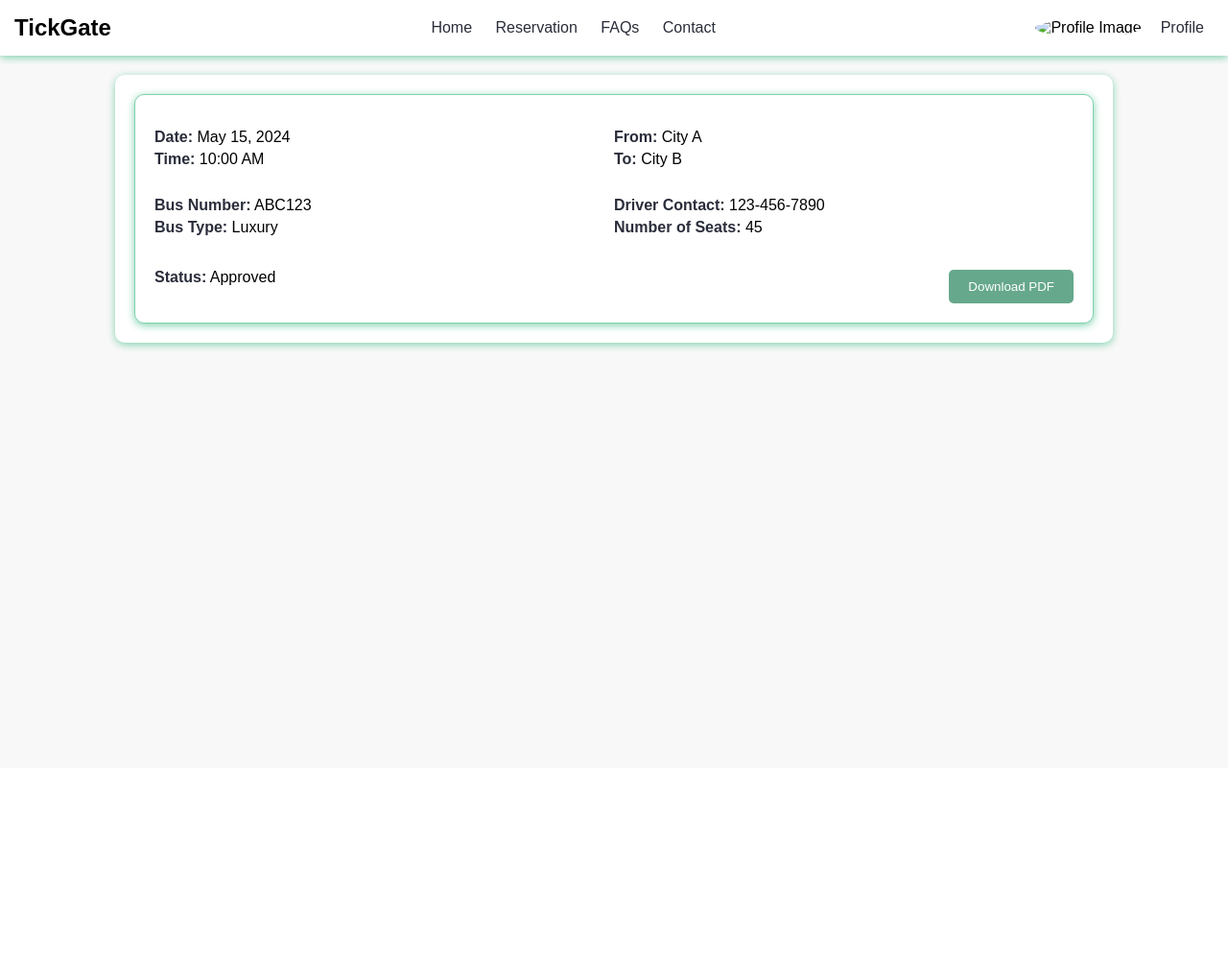
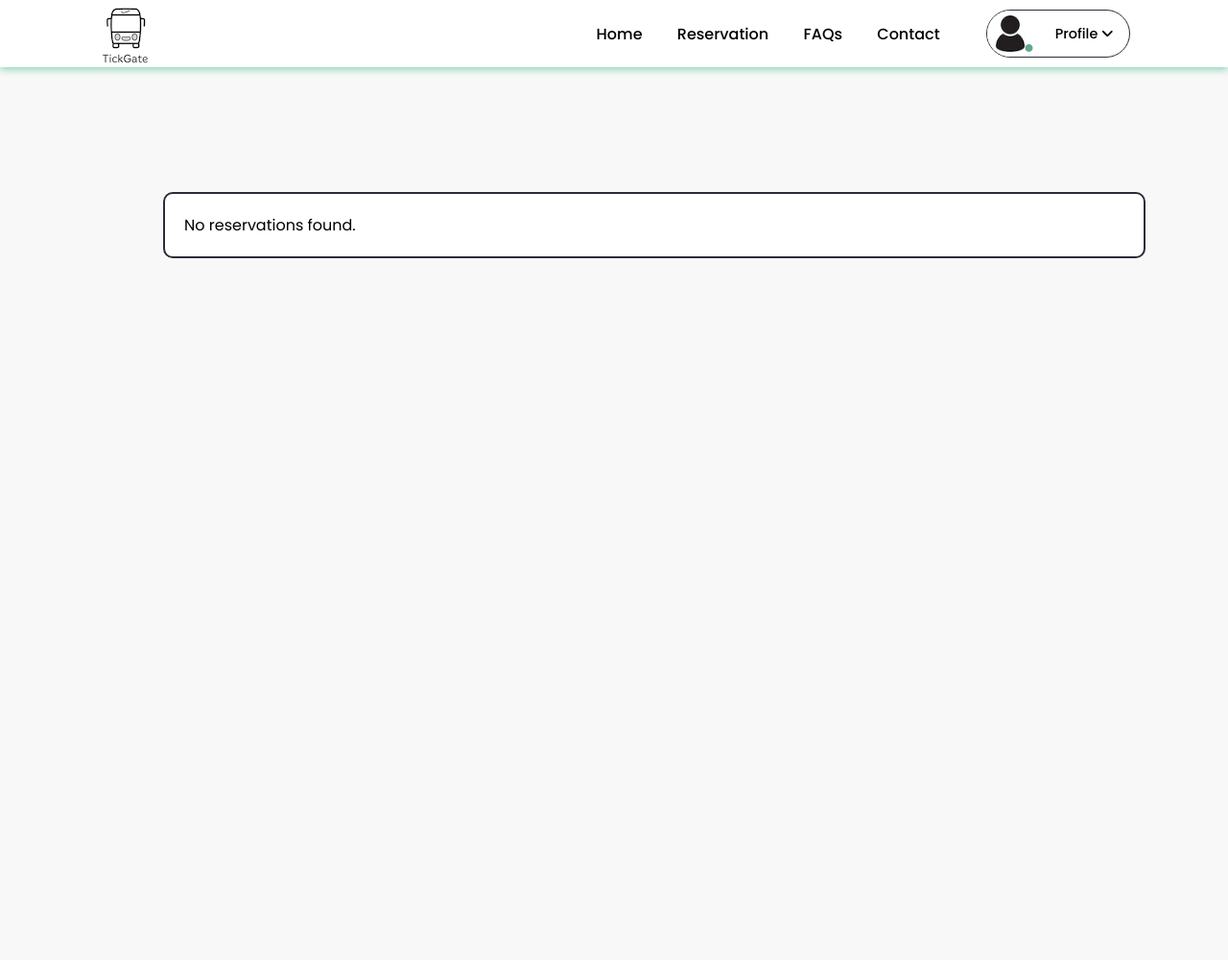
Before and after one commit to pragyaaryal/Tickgate_web, a PHP site: page /reservation.html in a window 1280 px wide. Shown: the whole page at 96% size. Before the commit the page ends 366 px from the top, so only its background shows below. Run offline with PHP 8.4, Linux system fonts and the light colour scheme; some libraries are stand-ins or nearby versions.

Commit message:
Ticket booked by the users successfully

```diff
--- /dev/null
+++ b/system/fetch_user_reservation.php
@@ -0,0 +1,57 @@
+<?php
+// Include the database connection file
+require_once 'db_connection.php';
+
+// Start the session (assuming sessions are used to store user information)
+session_start();
+
+// Check if the user is logged in
+if (!isset($_SESSION['user_id'])) {
+    // If user is not logged in, return error message
+    $response = array('error' => 'User not logged in');
+    header('Content-Type: application/json');
+    echo json_encode($response);
+    exit; // Stop further execution
+}
+
+// Get the logged-in user's ID
+$user_id = $_SESSION['user_id'];
+
+// Query to fetch reservations for the logged-in user, joining Reservation table with other tables
+$sql = "SELECT r.*, b.BusType, b.ContactNumber, rt.FromLocation, rt.Destination, rt.DepartureDate, rt.DepartureTime
+        FROM Reservation r
+        JOIN users u ON r.user_id = u.user_id
+        JOIN Route rt ON r.RouteID = rt.RouteID
+        JOIN Bus b ON r.BusNumber = b.BusNumber
+        WHERE r.user_id = $user_id";
+$result = $conn->query($sql);
+
+// Array to store reservations
+$reservations = [];
+
+if ($result) {
+    // Check if any rows were returned
+    if ($result->num_rows > 0) {
+        // Fetching reservations data
+        while ($row = $result->fetch_assoc()) {
+            $reservations[] = $row;
+        }
+    } else {
+        // If no reservations found, return appropriate message
+        $response = array('message' => 'No reservations found for user ID: ' . $user_id);
+        header('Content-Type: application/json');
+        echo json_encode($response);
+        exit; // Stop further execution
+    }
+} else {
+    // If there's an error executing the query, return error message
+    $response = array('error' => 'Error executing query: ' . $conn->error);
+    header('Content-Type: application/json');
+    echo json_encode($response);
+    exit; // Stop further execution
+}
+
+// Sending JSON response with reservations data
+header('Content-Type: application/json');
+echo json_encode($reservations);
+?>
--- /dev/null
+++ b/system/reservation.css
@@ -0,0 +1,236 @@
+@import url("https://fonts.googleapis.com/css2?family=Poppins:wght@100;200;300;400;500&display=swap");
+:root {
+  --primary: #F9F8F8;
+  --secondary: #2A2D3A;
+  --green: #66A88C;
+  --secondary-light: #7FD1AE;
+  --secondary-light-2: #ADE1CA;
+  --white: #fff;
+  --black: #000000;
+
+  --shadow: 0px 2px 8px 0px var(--secondary-light);
+}
+
+* {
+  margin: 0;
+  padding: 0;
+  list-style-type: none;
+  box-sizing: border-box;
+  font-family: "Poppins", sans-serif;
+}
+
+body {
+  height: 100vh;
+  width: 100%;
+  background-color: var(--primary);
+}
+
+/*Navigation bar */
+.navbar {
+  z-index: 5;
+  position: fixed;
+  width: 100%;
+  display: flex;
+  align-items: center;
+  height: 70px;
+  background-color: var(--white);
+  padding: 0 8%;
+  box-shadow: var(--shadow);
+
+    top: 0;
+    left: 0;
+
+}
+
+.navbar-logo {
+  cursor: pointer;
+}
+
+.navbar-list {
+  width: 100%;
+  text-align: right;
+  padding-right: 2rem;
+}
+
+.navbar-list li {
+  display: inline-block;
+  margin: 0 1rem;
+}
+
+.navbar-list li a {
+  font-size: 1rem;
+  font-weight: 500;
+  color: var(--black);
+  text-decoration: none;
+}
+
+.profile-dropdown {
+  position: relative;
+  width: fit-content;
+}
+
+.profile-dropdown-btn {
+  display: flex;
+  align-items: center;
+  justify-content: space-between;
+  padding-right: 1rem;
+  font-size: 0.9rem;
+  font-weight: 500;
+  width: 150px;
+  border-radius: 50px;
+  color: var(--black);
+  /* background-color: white;
+  box-shadow: var(--shadow); */
+
+  cursor: pointer;
+  border: 1px solid var(--secondary);
+  transition: box-shadow 0.2s ease-in, background-color 0.2s ease-in,
+    border 0.3s;
+}
+
+.profile-dropdown-btn:hover {
+  background-color: var(--secondary-light-2);
+  box-shadow: var(--shadow);
+}
+
+.profile-img {
+  position: relative;
+  width: 3rem;
+  height: 3rem;
+  border-radius: 50%;
+  background: url(profile-pic.jpg);
+  background-size: cover;
+}
+
+.profile-img i {
+  position: absolute;
+  right: 0;
+  bottom: 0.3rem;
+  font-size: 0.5rem;
+  color: var(--green);
+}
+
+.profile-dropdown-btn span {
+  margin: 0 0.5rem;
+  margin-right: 0;
+}
+
+.profile-dropdown-list {
+  position: absolute;
+  top: 68px;
+  width: 220px;
+  right: 0;
+  background-color: var(--white);
+  border-radius: 10px;
+  max-height: 0;
+  overflow: hidden;
+  box-shadow: var(--shadow);
+  transition: max-height 0.5s;
+}
+
+.profile-dropdown-list hr {
+  border: 0.5px solid var(--green);
+}
+
+.profile-dropdown-list.active {
+  max-height: 500px;
+}
+
+.profile-dropdown-list-item {
+  padding: 0.5rem 0rem 0.5rem 1rem;
+  transition: background-color 0.2s ease-in, padding-left 0.2s;
+}
+
+.profile-dropdown-list-item a {
+  display: flex;
+  align-items: center;
+  text-decoration: none;
+  font-size: 0.9rem;
+  font-weight: 500;
+  color: var(--black);
+}
+
+.profile-dropdown-list-item a i {
+  margin-right: 0.8rem;
+  font-size: 1.1rem;
+  width: 2.3rem;
+  height: 2.3rem;
+  background-color: var(--secondary);
+  color: var(--white);
+  line-height: 2.3rem;
+  text-align: center;
+  margin-right: 1rem;
+  border-radius: 50%;
+  transition: margin-right 0.3s;
+}
+
+.profile-dropdown-list-item:hover {
+  padding-left: 1.5rem;
+  background-color: var(--secondary-light);
+}
+
+/* reservation.css */
+
+.BookedTicketsContainer {
+    width: 80%;
+    margin-left: 170px;
+    margin-top: 200px;
+  }
+
+  .ticket {
+    background-color: var(--white);
+    border: 2px solid var(--secondary);
+    border-radius: 10px;
+    padding: 20px;
+    margin-top: 20px;
+  }
+
+  .ticket-info {
+    display: flex;
+    justify-content: space-between;
+  }
+
+  .date-time,
+  .from-to,
+  .bus-details,
+  .bookingdetails,
+  .status {
+    flex: 1;
+    padding: 10px;
+  }
+
+  .date-time p,
+  .from-to p,
+  .bus-details p,
+  .bookingdetails p,
+  .status p {
+    margin-bottom: 10px;
+  }
+
+  .ticket h2 {
+    text-align: center;
+    margin-bottom: 20px;
+  }
+
+  .bookingdetails select {
+    color: var(--secondary);
+    margin-right: 10px;
+    margin-bottom: 30px;
+    padding: 8px;
+    border: 1px solid var(--secondary);
+    border-radius: 5px;
+  }
+
+  .downloadPDF button {
+    background-color: var(--green);
+    color: var(--white);
+    border: none;
+    border-radius: 5px;
+    padding: 8px 16px;
+    cursor: pointer;
+    margin-top: 50px;
+  }
+
+  .downloadPDF button:hover {
+    background-color: var(--secondary-light);
+  }
--- a/system/reservation.html
+++ b/system/reservation.html
@@ -1,154 +1,146 @@
 <!DOCTYPE html>
 <html>
+
 <head>
     <title>Bus Reservation</title>
-    <style>
-        :root {
-            --primary: #F9F8F8;
-            --secondary: #2A2D3A;
-            --green: #66A88C;
-            --secondary-light: #7FD1AE;
-            --secondary-light-2: #ADE1CA;
-            --white: #fff;
-            --black: #000000;
-            --shadow: 0px 2px 8px 0px var(--secondary-light);
-        }
-        body {
-            font-family: Arial, sans-serif;
-            background-color: var(--primary);
-            color: var(--black);
-            margin: 0;
-            padding: 0;
-        }
-        .navbar {
-            display: flex;
-            justify-content: space-between;
-            align-items: center;
-            padding: 15px;
-            background-color: var(--white);
-            box-shadow: var(--shadow);
-        }
-        .navbar a {
-            text-decoration: none;
-            color: var(--secondary);
-            margin: 0 10px;
-        }
-        .navbar .logo {
-            font-weight: bold;
-            font-size: 24px;
-        }
-        .navbar .profile {
-            display: flex;
-            align-items: center;
-        }
-        .navbar .profile img {
-            border-radius: 50%;
-            margin-right: 10px;
-        }
-        .container {
-            max-width: 1000px;
-            margin: 20px auto;
-            padding: 20px;
-            background-color: var(--white);
-            border-radius: 10px;
-            box-shadow: var(--shadow);
-        }
-        .reservation-details {
-            padding: 20px;
-            background-color: var(--white);
-            border: 1px solid var(--secondary-light);
-            border-radius: 10px;
-            box-shadow: var(--shadow);
-            display: flex;
-            justify-content: space-between;
-            align-items: center;
-            flex-wrap: wrap;
-        }
-        .detail-item {
-            flex: 1 1 45%;
-            margin: 10px 0;
-        }
-        .detail-item p {
-            margin: 5px 0;
-        }
-        .detail-item strong {
-            color: var(--secondary);
-        }
-        .btn {
-            padding: 10px 20px;
-            background-color: var(--green);
-            color: var(--white);
-            border: none;
-            border-radius: 5px;
-            cursor: pointer;
-            display: block;
-            margin-top: 20px;
-        }
-        .btn:hover {
-            background-color: var(--secondary-light);
-        }
-    </style>
+    <link rel="stylesheet" href="https://cdnjs.cloudflare.com/ajax/libs/font-awesome/6.2.1/css/all.min.css" />
     <script src="https://cdnjs.cloudflare.com/ajax/libs/jspdf/2.4.0/jspdf.umd.min.js"></script>
+    <link rel="stylesheet" href="reservation.css" />
 </head>
+
 <body>
 
-<div class="navbar">
-    <div class="logo">TickGate</div>
-    <div class="nav-links">
-        <a href="#">Home</a>
-        <a href="#">Reservation</a>
-        <a href="#">FAQs</a>
-        <a href="#">Contact</a>
-    </div>
-    <div class="profile">
-        <img src="https://via.placeholder.com/40" alt="Profile Image">
-        <a href="#">Profile</a>
-    </div>
+    <nav class="navbar" style=" z-index: 3; position: fixed;">
+        <img src="logo.png" class="navbar-logo" alt="logo" />
+        <ul class="navbar-list">
+            <li><a href="user_dashboard.php">Home</a></li>
+            <li><a href="reservation.html" target="_blank">Reservation</a></li>
+            <li><a href="user_dashboard.php">FAQs</a></li>
+            <li><a href="user_dashboard.php">Contact</a></li>
+        </ul>
+
+        <div class="profile-dropdown">
+            <div onclick="toggle()" class="profile-dropdown-btn">
+                <div class="profile-img">
+                    <i class="fa-solid fa-circle"></i>
                 </div>
 
-<div class="container">
-    <div class="reservation-details" id="reservationDetails">
-        <div class="detail-item">
-            <p><strong>Date:</strong> <span id="date">May 15, 2024</span></p>
-            <p><strong>Time:</strong> <span id="time">10:00 AM</span></p>
+                <span>Profile
+                    <i class="fa-solid fa-angle-down"></i>
+                </span>
             </div>
-        <div class="detail-item">
-            <p><strong>From:</strong> <span id="from">City A</span></p>
-            <p><strong>To:</strong> <span id="to">City B</span></p>
+
+            <ul class="profile-dropdown-list">
+                <li class="profile-dropdown-list-item">
+                    <a href="#">
+                        <i class="fa-regular fa-user"></i>
+                        Edit Profile
+                    </a>
+                </li>
+
+                <li class="profile-dropdown-list-item">
+                    <a href="setting.html" target="_blank">
+                        <i class="fa-solid fa-sliders"></i>
+                        Settings
+                    </a>
+                </li>
+
+                <li class="profile-dropdown-list-item">
+                    <a href="support.html" target="_blank">
+                        <i class="fa-regular fa-circle-question"></i>
+                        Help & Support
+                    </a>
+                </li>
+                <hr />
+
+                <li class="profile-dropdown-list-item">
+                    <a href="login_signup.html">
+                        <i class="fa-solid fa-arrow-right-from-bracket"></i>
+                        Log out
+                    </a>
+                </li>
+            </ul>
         </div>
-        <div class="detail-item">
-            <p><strong>Bus Number:</strong> <span id="busNumber">ABC123</span></p>
-            <p><strong>Bus Type:</strong> <span id="busType">Luxury</span></p>
-        </div>
-        <div class="detail-item">
-            <p><strong>Driver Contact:</strong> <span id="driverContact">123-456-7890</span></p>
-            <p><strong>Number of Seats:</strong> <span id="numberOfSeats">45</span></p>
-        </div>
-        <div class="detail-item">
-            <p><strong>Status:</strong> <span id="status">Approved</span></p>
-        </div>
-        <button class="btn" onclick="downloadPDF()">Download PDF</button>
+    </nav>
+
+    <div class="BookedTicketsContainer" style="width: 80%; margin-left: 170px; margin-top: 200px;">
+        <div class="ticket" id="reservationDetails">
+            <!-- Reservation details will be dynamically loaded here -->
         </div>
     </div>
 
     <script>
-    function downloadPDF() {
+        document.addEventListener('DOMContentLoaded', function () {
+            fetchUserReservations();
+        });
+
+        function fetchUserReservations() {
+            fetch('fetch_user_reservation.php')
+                .then(response => response.json())
+                .then(reservations => displayReservations(reservations))
+                .catch(error => console.error('Error fetching reservations:', error));
+        }
+
+        function displayReservations(reservations) {
+            var reservationDetails = document.getElementById('reservationDetails');
+            reservationDetails.innerHTML = '';
+
+            if (reservations.length > 0) {
+                reservations.forEach(function (reservation) {
+                    var ticketDiv = document.createElement('div');
+                    ticketDiv.classList.add('ticket-info');
+
+                    ticketDiv.innerHTML = `
+                <div class="date-time">
+                    <p><strong>Name:</strong> ${reservation['BusNumber']}</p>
+                    <p><strong>Date:</strong> ${reservation['DepartureDate']}</p>
+                    <p><strong>Time:</strong> ${reservation['DepartureTime']}</p>
+                </div>
+                <div class="from-to">
+                    <p><strong>From:</strong> ${reservation['FromLocation']}</p>
+                    <p><strong>To:</strong> ${reservation['Destination']}</p>
+                </div>
+                <div class="bus-details">
+                    <p><strong>Bus Number:</strong> ${reservation['BusNumber']}</p>
+                    <p><strong>Bus Type:</strong> ${reservation['BusType']}</p>
+                </div>
+                <div class="bookingdetails">
+                    <p><strong>Driver Contact:</strong> ${reservation['ContactNumber']}</p>
+                    <p><strong>Number of Seats reserved:</strong> ${reservation['NumberOfSeatsReserved']}</p>
+                </div>
+                <div class="status">
+                    <p><strong>Status:</strong> ${reservation['status']}</p>
+                </div>
+                <div class="downloadPDF">
+                    ${reservation['status'] === 'Approved' ? `<button class="btn" onclick="downloadPDF(${JSON.stringify(reservation)})">Download PDF</button>` : ''}
+                </div>
+            `;
+
+                    reservationDetails.appendChild(ticketDiv);
+                });
+            } else {
+                reservationDetails.innerHTML = '<p>No reservations found.</p>';
+            }
+        }
+
+        function downloadPDF(reservation) {
             const { jsPDF } = window.jspdf;
             const doc = new jsPDF();
 
             doc.text("Bus Reservation Details", 20, 20);
-        doc.text(`Date: ${document.getElementById('date').innerText}`, 20, 30);
-        doc.text(`Time: ${document.getElementById('time').innerText}`, 20, 40);
-        doc.text(`From: ${document.getElementById('from').innerText}`, 20, 50);
-        doc.text(`To: ${document.getElementById('to').innerText}`, 20, 60);
-        doc.text(`Bus Number: ${document.getElementById('busNumber').innerText}`, 20, 70);
-        doc.text(`Bus Type: ${document.getElementById('busType').innerText}`, 20, 80);
-        doc.text(`Driver Contact: ${document.getElementById('driverContact').innerText}`, 20, 90);
-        doc.text(`Number of Seats: ${document.getElementById('numberOfSeats').innerText}`, 20, 100);
-        doc.text(`Status: ${document.getElementById('status').innerText}`, 20, 110);
+            doc.text(`Date: ${reservation['DepartureDate']}`, 20, 30);
+            doc.text(`Time: ${reservation['DepartureTime']}`, 20, 40);
+            doc.text(`From: ${reservation['FromLocation']}`, 20, 50);
+            doc.text(`To: ${reservation['Destination']}`, 20, 60);
+            doc.text(`Bus Number: ${reservation['BusNumber']}`, 20, 70);
+            doc.text(`Bus Type: ${reservation['BusType']}`, 20, 80);
+            doc.text(`Driver Contact: ${reservation['ContactNumber']}`, 20, 90);
+            doc.text(`Number of Seats: ${reservation['NumberOfSeatsReserved']}`, 20, 100);
+            doc.text(`Status: ${reservation['status']}`, 20, 110);
 
             doc.save("reservation-details.pdf");
         }
     </script>
 </body>
+
 </html>
--- a/system/user_dashboard.php
+++ b/system/user_dashboard.php
@@ -14,10 +14,10 @@
   <nav class="navbar">
     <img src="logo.png" class="navbar-logo" alt="logo" />
     <ul class="navbar-list">
-      <li><a href="#">Home</a></li>
+      <li><a href="user_dashboard.php">Home</a></li>
       <li><a href="reservation.html" target="_blank">Reservation</a></li>
-      <li><a href="#">FAQs</a></li>
-      <li><a href="#">Contact</a></li>
+      <li><a href="#FAQs">FAQs</a></li>
+      <li><a href="#Contact">Contact</a></li>
     </ul>
 
     <div class="profile-dropdown">
```
Lines whose indentation alone changed are shown as unchanged.
